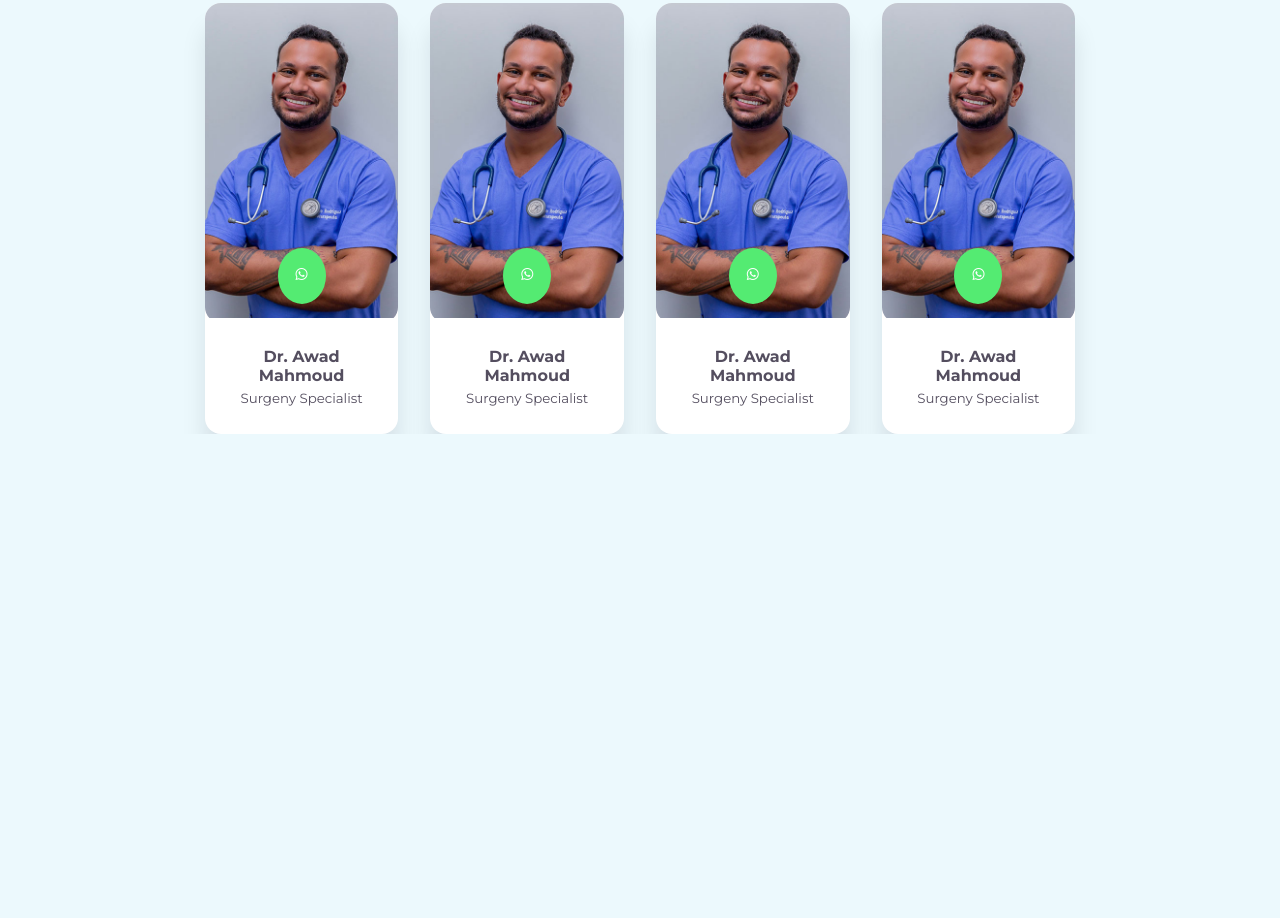
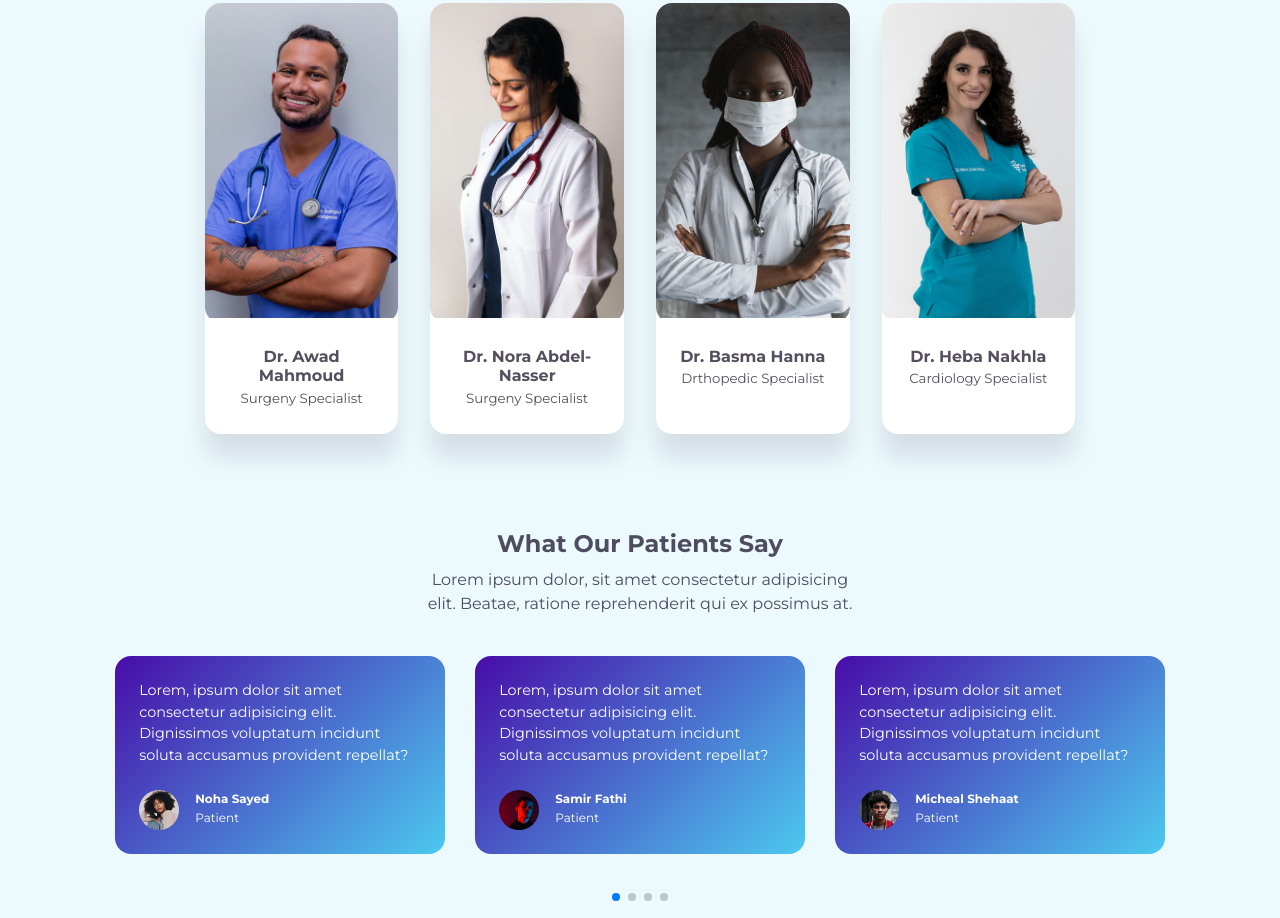
Before and after one commit to siraamer/medical-center-design, a plain HTML site: page index.html in a window 1280 px wide. Shown: the part 1728-2646 px from the top of the page. Before the commit the page ends 2162 px from the top, so only its background shows below. Drawn offline with nearby package versions, Linux system fonts and the light colour scheme.

Commit message:
add testimonials section

```diff
--- a/index.html
+++ b/index.html
@@ -10,6 +10,11 @@
     <link
       href="https://unpkg.com/boxicons@2.1.4/css/boxicons.min.css"
       rel="stylesheet"
+    />
+    <!-- Link Swiper's CSS -->
+    <link
+      rel="stylesheet"
+      href="https://cdn.jsdelivr.net/npm/swiper/swiper-bundle.min.css"
     />
   </head>
   <body>
@@ -154,15 +159,16 @@
           <a
             href="https://api.whatsapp.com/send?phone=01029948307"
             class="specialist__whatsapp"
+            target="_blank"
             ><i class="bx bxl-whatsapp"></i
           ></a>
         </article>
         <article>
           <div class="specialist__image">
-            <img src="./assets/specialist1.jpg" alt="specialist one" />
+            <img src="./assets/specialist2.jpg" alt="specialist two" />
           </div>
           <div class="specialist__details">
-            <h4>Dr. Awad Mahmoud</h4>
+            <h4>Dr. Nora Abdel-Nasser</h4>
             <small>Surgeny Specialist</small>
           </div>
           <div class="specialist__socials">
@@ -182,16 +188,17 @@
           <a
             href="https://api.whatsapp.com/send?phone=01029948307"
             class="specialist__whatsapp"
+            target="_blank"
             ><i class="bx bxl-whatsapp"></i
           ></a>
         </article>
         <article>
           <div class="specialist__image">
-            <img src="./assets/specialist1.jpg" alt="specialist one" />
+            <img src="./assets/specialist3.jpg" alt="specialist three" />
           </div>
           <div class="specialist__details">
-            <h4>Dr. Awad Mahmoud</h4>
-            <small>Surgeny Specialist</small>
+            <h4>Dr. Basma Hanna</h4>
+            <small>Drthopedic Specialist</small>
           </div>
           <div class="specialist__socials">
             <a href="https://linkedin.com" target="_blank"
@@ -210,16 +217,17 @@
           <a
             href="https://api.whatsapp.com/send?phone=01029948307"
             class="specialist__whatsapp"
+            target="_blank"
             ><i class="bx bxl-whatsapp"></i
           ></a>
         </article>
         <article>
           <div class="specialist__image">
-            <img src="./assets/specialist1.jpg" alt="specialist one" />
+            <img src="./assets/specialist4.jpg" alt="specialist four" />
           </div>
           <div class="specialist__details">
-            <h4>Dr. Awad Mahmoud</h4>
-            <small>Surgeny Specialist</small>
+            <h4>Dr. Heba Nakhla</h4>
+            <small>Cardiology Specialist</small>
           </div>
           <div class="specialist__socials">
             <a href="https://linkedin.com" target="_blank"
@@ -238,12 +246,115 @@
           <a
             href="https://api.whatsapp.com/send?phone=01029948307"
             class="specialist__whatsapp"
+            target="_blank"
             ><i class="bx bxl-whatsapp"></i
           ></a>
         </article>
       </div>
     </section>
-
+    <!---------------End Of Specialists ------------>
+    <section id="testimonials" class="swiper mySwiper">
+      <h2>What Our Patients Say</h2>
+      <p>
+        Lorem ipsum dolor, sit amet consectetur adipisicing elit. Beatae,
+        ratione reprehenderit qui ex possimus at.
+      </p>
+      <div class="swiper-wrapper">
+        <article class="swiper-slide">
+          <p>
+            Lorem, ipsum dolor sit amet consectetur adipisicing elit.
+            Dignissimos voluptatum incidunt soluta accusamus provident repellat?
+          </p>
+          <div class="patient">
+            <div class="avatar">
+              <img src="./assets/avatar1.jpg" alt="Patient One" />
+            </div>
+            <div class="patient__details">
+              <h5>Noha Sayed</h5>
+              <small>Patient</small>
+            </div>
+          </div>
+        </article>
+        <article class="swiper-slide">
+          <p>
+            Lorem, ipsum dolor sit amet consectetur adipisicing elit.
+            Dignissimos voluptatum incidunt soluta accusamus provident repellat?
+          </p>
+          <div class="patient">
+            <div class="avatar">
+              <img src="./assets/avatar2.jpg" alt="Patient Two" />
+            </div>
+            <div class="patient__details">
+              <h5>Samir Fathi</h5>
+              <small>Patient</small>
+            </div>
+          </div>
+        </article>
+        <article class="swiper-slide">
+          <p>
+            Lorem, ipsum dolor sit amet consectetur adipisicing elit.
+            Dignissimos voluptatum incidunt soluta accusamus provident repellat?
+          </p>
+          <div class="patient">
+            <div class="avatar">
+              <img src="./assets/avatar3.jpg" alt="Patient Three" />
+            </div>
+            <div class="patient__details">
+              <h5>Micheal Shehaat</h5>
+              <small>Patient</small>
+            </div>
+          </div>
+        </article>
+        <article class="swiper-slide">
+          <p>
+            Lorem, ipsum dolor sit amet consectetur adipisicing elit.
+            Dignissimos voluptatum incidunt soluta accusamus provident repellat?
+          </p>
+          <div class="patient">
+            <div class="avatar">
+              <img src="./assets/avatar4.jpg" alt="Patient Four" />
+            </div>
+            <div class="patient__details">
+              <h5>Nawal Medht</h5>
+              <small>Patient</small>
+            </div>
+          </div>
+        </article>
+        <article class="swiper-slide">
+          <p>
+            Lorem, ipsum dolor sit amet consectetur adipisicing elit.
+            Dignissimos voluptatum incidunt soluta accusamus provident repellat?
+          </p>
+          <div class="patient">
+            <div class="avatar">
+              <img src="./assets/avatar5.jpg" alt="Patient Five" />
+            </div>
+            <div class="patient__details">
+              <h5>Shereen Ghyti</h5>
+              <small>Patient</small>
+            </div>
+          </div>
+        </article>
+        <article class="swiper-slide">
+          <p>
+            Lorem, ipsum dolor sit amet consectetur adipisicing elit.
+            Dignissimos voluptatum incidunt soluta accusamus provident repellat?
+          </p>
+          <div class="patient">
+            <div class="avatar">
+              <img src="./assets/avatar6.jpg" alt="Patient Six" />
+            </div>
+            <div class="patient__details">
+              <h5>Sarah Shenoda</h5>
+              <small>Patient</small>
+            </div>
+          </div>
+        </article>
+      </div>
+      <div class="swiper-pagination"></div>
+    </section>
+    <!-- Swiper JS -->
+    <script src="https://cdn.jsdelivr.net/npm/swiper/swiper-bundle.min.js"></script>
     <script src="main.js"></script>
   </body>
 </html>
--- a/main.js
+++ b/main.js
@@ -15,3 +15,21 @@ const closeNav = () => {
 };
 
 closeNavBtn.addEventListener("click", closeNav);
+
+var swiper = new Swiper(".mySwiper", {
+  slidesPerView: 1,
+  spaceBetween: 30,
+  pagination: {
+    el: ".swiper-pagination",
+    clickable: true,
+  },
+  breakpoints: {
+    600: {
+      slidesPerView: 2,
+    },
+
+    1024: {
+      slidesPerView: 3,
+    },
+  },
+});
--- a/partials/_specialist.scss
+++ b/partials/_specialist.scss
@@ -14,12 +14,38 @@
 
       &:hover {
         box-shadow: none;
+        .specialist__image::before {
+          left: 0;
+          border-radius: 1rem;
+        }
+        .specialist__socials,
+        .specialist__whatsapp {
+          opacity: 1;
+          visibility: visible;
+        }
       }
       .specialist__image {
         height: 20rem;
         position: relative;
         border-radius: 1rem;
         overflow: hidden;
+
+        &::before {
+          content: "";
+          display: block;
+          width: 100%;
+          height: 100%;
+          position: absolute;
+          top: 0;
+          left: -100%;
+          background: linear-gradient(
+            135deg,
+            rgba($primary-color, 0.8),
+            rgba($primary-color-variant, 0.8)
+          );
+          border-radius: 50%;
+          transition: all 1s ease;
+        }
       }
       .specialist__details {
         margin: 1.5rem;
@@ -60,7 +86,27 @@
         bottom: 30%;
         padding: 1rem;
         border-radius: 50%;
+        display: flex;
+        opacity: 0;
+        visibility: hidden;
+        transition: all 1s 400ms ease;
       }
     }
   }
 }
+
+@media screen and (max-width: 1024px) {
+  #specialists {
+    .container {
+      grid-template-columns: 1fr 1fr;
+    }
+  }
+}
+
+@media screen and (max-width: 600px) {
+  #specialists {
+    .container {
+      grid-template-columns: 1fr;
+    }
+  }
+}
--- /dev/null
+++ b/partials/_testimonials.scss
@@ -0,0 +1,42 @@
+.swiper {
+  width: $container-lg;
+
+  .swiper-wrapper {
+    margin-bottom: 4rem;
+    .swiper-slide {
+      @include gradientBackground;
+      padding: 1.5rem 1.5rem;
+      border-radius: 1rem;
+      cursor: default;
+      font-size: 0.9rem;
+
+      p {
+        margin-bottom: 1.5rem;
+      }
+      .patient {
+        display: flex;
+        align-items: center;
+        gap: 1rem;
+        .avatar {
+          width: 2.5rem;
+          aspect-ratio: 1/1;
+          border-radius: 50%;
+          overflow: hidden;
+        }
+        .swiper-pagination {
+          background: $primary-color;
+        }
+      }
+    }
+  }
+}
+
+@media screen and (max-width: 600px) {
+  .swiper {
+    .swiper-wrapper {
+      .swiper-slide {
+        padding: 1.5rem;
+      }
+    }
+  }
+}
--- a/style.scss
+++ b/style.scss
@@ -5,3 +5,4 @@
 @import "./partials/header";
 @import "./partials/services";
 @import "./partials/specialist";
+@import "./partials/testimonials";
```
Also changed, not shown: css/style.min.css, 1 other file.
